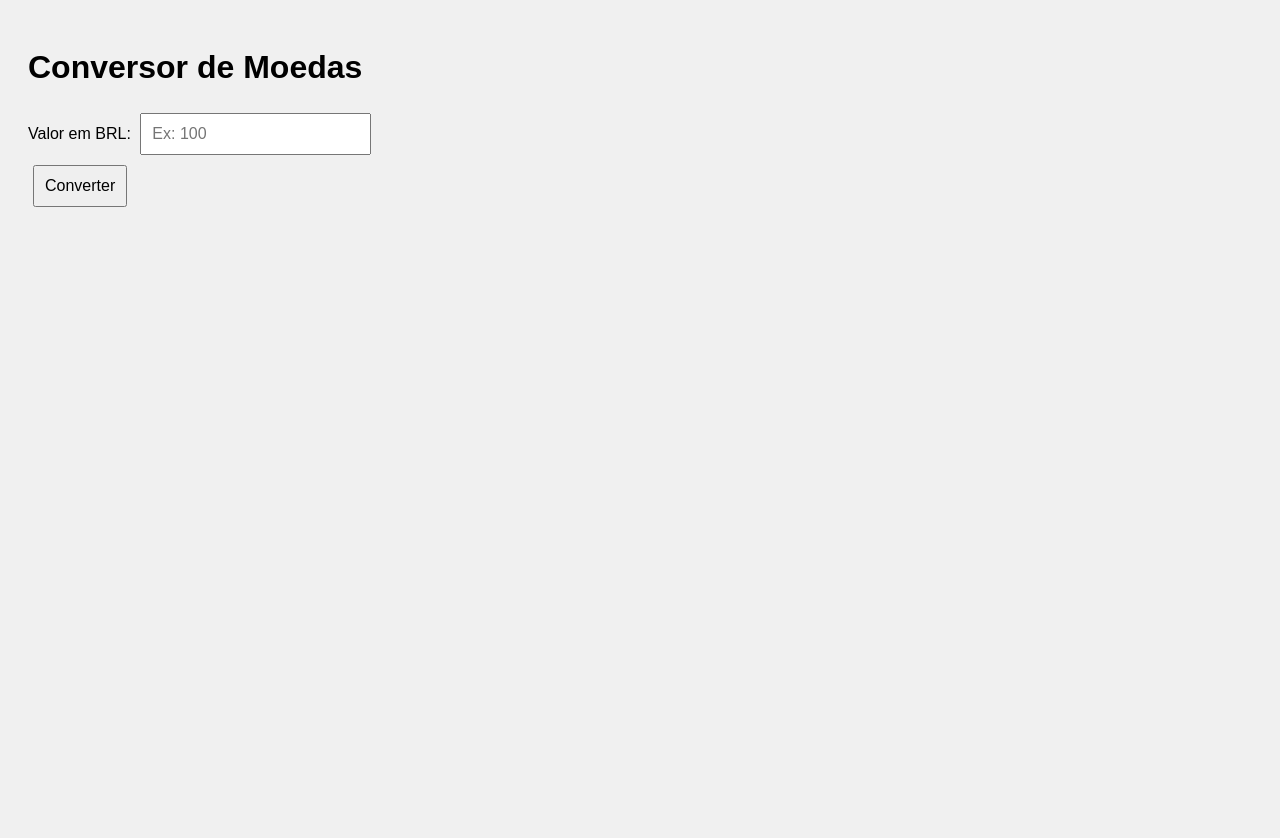
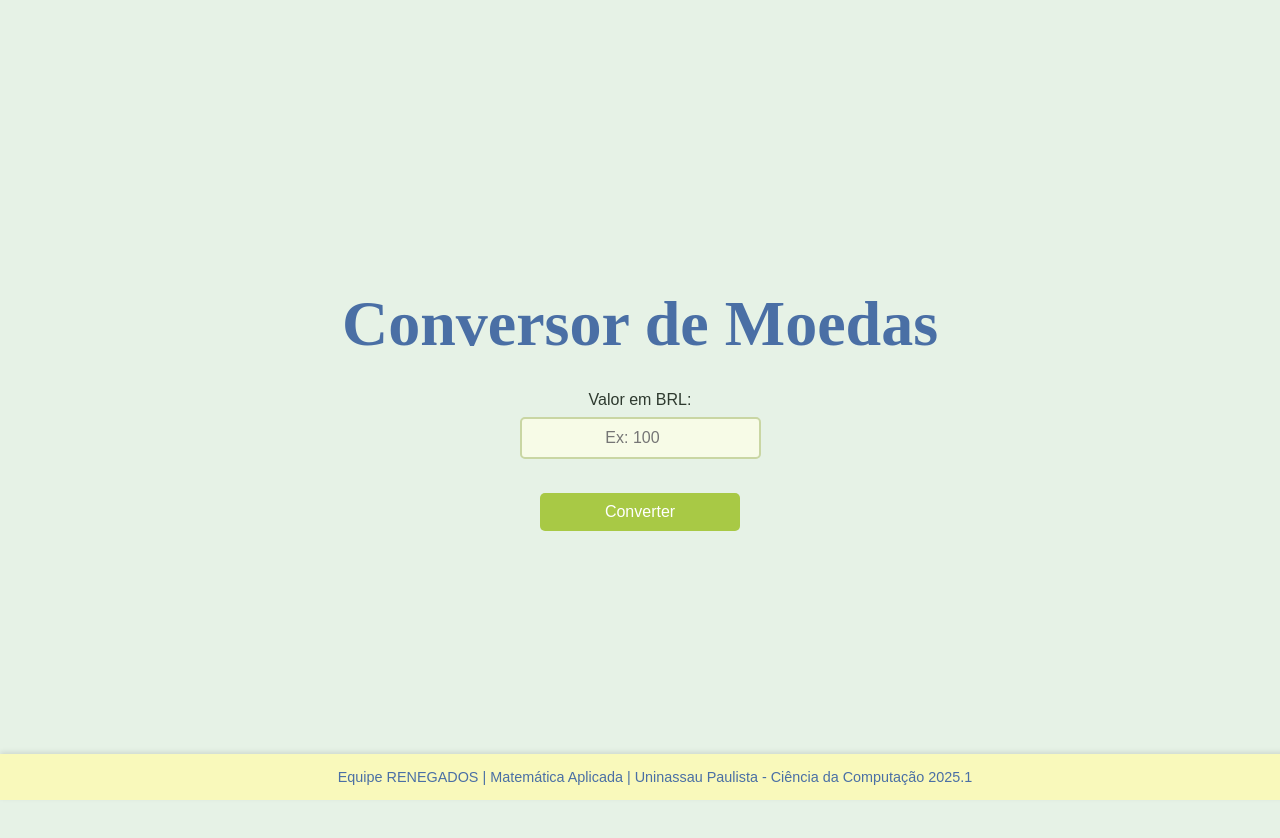
Before and after one commit to marjustino/Conversor_de_moeda, a plain HTML site: page index.html in a window 1280 px wide. Before the commit the page ends 800 px from the top, so only its background shows below. Drawn offline with Linux system fonts and the light colour scheme.

Commit message:
Updates
Alterações css e favco. Comentários adicionados

```diff
--- a/index.html
+++ b/index.html
@@ -3,12 +3,13 @@
 <head>
   <meta charset="UTF-8">
   <title>Conversor de Moedas - BRL → USD → EUR</title>
-  <link rel="stylesheet" href="style.css"> <!-- Importa o CSS externo -->
+  <link rel="stylesheet" href="style.css">
+  <link rel="icon" href="favicon.ico" type="image/x-icon">
 </head>
 <body>
   <h1>Conversor de Moedas</h1>
 
-  <label>Valor em BRL:</label>
+  <label for="amount">Valor em BRL:</label>
   <input type="number" id="amount" placeholder="Ex: 100" step="0.01">
   <br>
 
@@ -16,6 +17,7 @@
 
   <div id="result"></div>
 
-  <script src="script.js"></script> <!-- Importa o JS externo -->
+  <script src="script.js"></script>
 </body>
+<footer>Equipe RENEGADOS | Matemática Aplicada | Uninassau Paulista - Ciência da Computação 2025.1</footer>
 </html>
--- a/script.js
+++ b/script.js
@@ -17,15 +17,15 @@ async function converter() {
   }
 
   try {
-    // Passo 1: BRL para USD
+    // Passo 1 da função: BRL para USD
     const rateBRLtoUSD = await getExchangeRate("BRL", "USD");
     const amountUSD = amountBRL * rateBRLtoUSD;
 
-    // Passo 2: USD para EUR
+    // Passo 2 da função: USD para EUR
     const rateUSDtoEUR = await getExchangeRate("USD", "EUR");
     const amountEUR = amountUSD * rateUSDtoEUR;
 
-    // Mostra os resultados
+    // Mostra os resultados, com fonte em negrito e quebra de linha
     document.getElementById("result").innerHTML =
       `BRL → USD: <strong>$${amountUSD.toFixed(2)}</strong><br>` +
       `USD → EUR: <strong>€${amountEUR.toFixed(2)}</strong>`;
--- a/style.css
+++ b/style.css
@@ -1,19 +1,77 @@
 /* Estilos gerais da página */
 body {
-  font-family: Arial, sans-serif;
-  padding: 20px;
-  background: #f0f0f0;
+  font-family: Arial, sans-serif; /* Fonte principal para o corpo da página */
+  padding: 20px; /* Espaçamento interno ao redor do conteúdo */
+  background: #e6f2e6; /* Cor de fundo: verde muito claro e suave */
+  color: #2e3a2f; /* Cor do texto: verde escuro suave */
+  display: flex; /* Usa Flexbox para o layout */
+  flex-direction: column; /* Alinha os filhos em coluna (vertical) */
+  align-items: center; /* Centraliza os elementos horizontalmente */
+  min-height: 100vh; /* Altura mínima para ocupar toda a tela */
+  margin: 0; /* Remove margens padrão do body */
+  justify-content: center; /* Centraliza os elementos verticalmente */
+  text-align: center; /* Centraliza o texto */
 }
 
-/* Estilo dos inputs, botões e selects */
-input, button, select {
-  padding: 10px;
-  margin: 5px;
-  font-size: 1em;
+h1 {
+  font-family: 'Times New Roman', Times, serif; /* Fonte serifada para o título */
+  font-size: 4rem; /* Tamanho grande do título, porém reduzido para melhor proporção */
+  color: #4a6fa5; /* Cor azul suave, remetendo a tons de UE/USA */
+  margin-bottom: 30px; /* Espaço abaixo do título */
 }
 
-/* Estilo da área de resultado */
+input, button, select {
+  padding: 10px 15px; /* Espaçamento interno para maior conforto ao clicar */
+  margin: 8px 5px; /* Espaço externo entre os elementos */
+  font-size: 1em; /* Tamanho da fonte proporcional ao padrão */
+  border: 2px solid #c9d6a3; /* Borda amarela esverdeada clara */
+  border-radius: 5px; /* Cantos arredondados para suavizar visual */
+  text-align: center; /* Centraliza o texto dentro dos campos */
+  background-color: #f7fbe7; /* Fundo amarelo bem suave para inputs */
+  color: #2e3a2f; /* Cor do texto: verde escuro */
+  transition: border-color 0.3s ease; /* Transição suave ao mudar a cor da borda */
+  min-width: 200px; /* Largura mínima para manter layout consistente */
+  box-sizing: border-box; /* Inclui bordas e padding na largura total */
+  display: block; /* Exibe como bloco para facilitar centralização */
+  margin-left: auto; /* Centraliza horizontalmente */
+  margin-right: auto; /* Centraliza horizontalmente */
+}
+
+input:focus, button:hover, select:focus {
+  border-color: #7ba23f; /* Cor da borda muda para verde amarelado quando foco ou hover */
+  outline: none; /* Remove o contorno padrão do navegador */
+  cursor: pointer; /* Muda o cursor para indicar que é clicável */
+  background-color: #e4f0c1; /* Fundo muda para verde claro ao focar/hover */
+}
+
+button {
+  background-color: #a8c945; /* Cor de fundo verde amarelado suave para botões */
+  color: white; /* Texto branco para contraste */
+  border: none; /* Remove borda padrão */
+}
+
+button:hover {
+  background-color: #7ba23f; /* Cor de fundo verde mais escuro ao passar o mouse */
+}
+
 #result {
-  margin-top: 20px;
-  font-size: 1.2em;
+  margin-top: 25px; /* Espaço acima do resultado */
+  font-size: 1.3em; /* Tamanho maior do texto do resultado */
+  color: #2e3a2f; /* Cor verde escuro para texto */
+  min-height: 1.5em; /* Altura mínima para evitar mudança brusca no layout */
 }
+
+footer {
+  font-family: Arial, Helvetica, sans-serif; /* Fonte sem serifa para o rodapé */
+  padding: 15px; /* Espaçamento interno */
+  background-color: #f9f9bb; /* Fundo amarelo claro */
+  color: #4a6fa5; /* Texto azul suave */
+  width: 100%; /* Ocupa toda a largura da tela */
+  text-align: center; /* Centraliza o texto */
+  position: fixed; /* Fixa o rodapé no fim da página */
+  bottom: 0; /* Posiciona no rodapé da janela */
+  left: 0; /* Alinha à esquerda */
+  box-shadow: 0 -2px 5px rgba(0,0,0,0.1); /* Sombra sutil acima para destaque */
+  font-size: 0.9em; /* Texto um pouco menor que o normal */
+  user-select: none; /* Impede a seleção do texto no rodapé */
+}
```
Also changed, not shown: favicon.ico (added).
